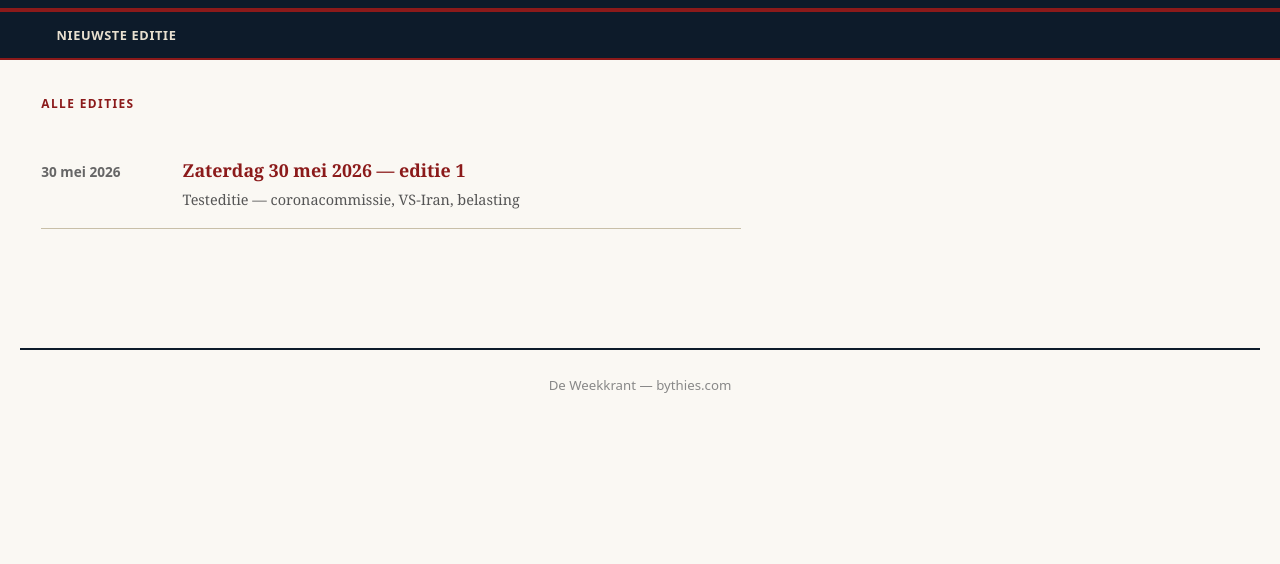
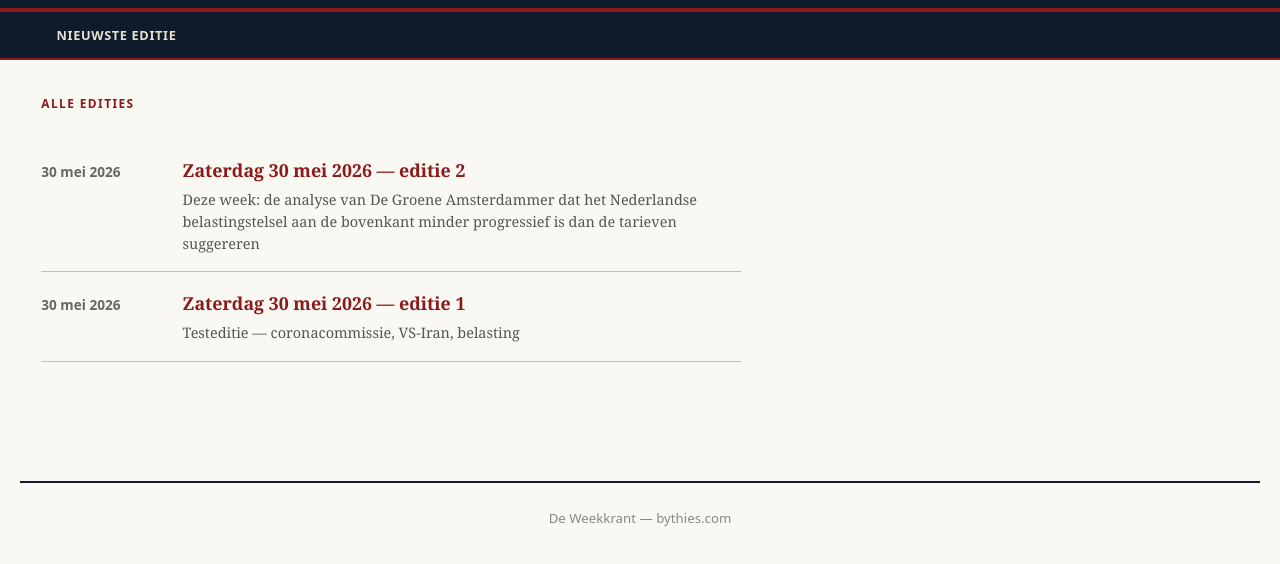
Before and after one commit to resonancebythies/weekkrant, a plain HTML site: page archief/index.html in a window 1280 px wide. Shown: the part 142-706 px from the top of the page. Drawn offline with Linux system fonts and the light colour scheme.

Commit message:
archief bijgewerkt — editie 2

```diff
--- a/archief/index.html
+++ b/archief/index.html
@@ -34,6 +34,13 @@
         <div class="archief-item">
   <div class="archief-datum">30 mei 2026</div>
   <div>
+    <a class="archief-link-titel" href="2026-05-30/">Zaterdag 30 mei 2026 — editie 2</a>
+    <p class="archief-samenvatting">Deze week: de analyse van De Groene Amsterdammer dat het Nederlandse belastingstelsel aan de bovenkant minder progressief is dan de tarieven suggereren</p>
+  </div>
+</div>
+<div class="archief-item">
+  <div class="archief-datum">30 mei 2026</div>
+  <div>
     <a class="archief-link-titel" href="2026-05-30/">Zaterdag 30 mei 2026 — editie 1</a>
     <p class="archief-samenvatting">Testeditie — coronacommissie, VS-Iran, belasting</p>
   </div>
```
